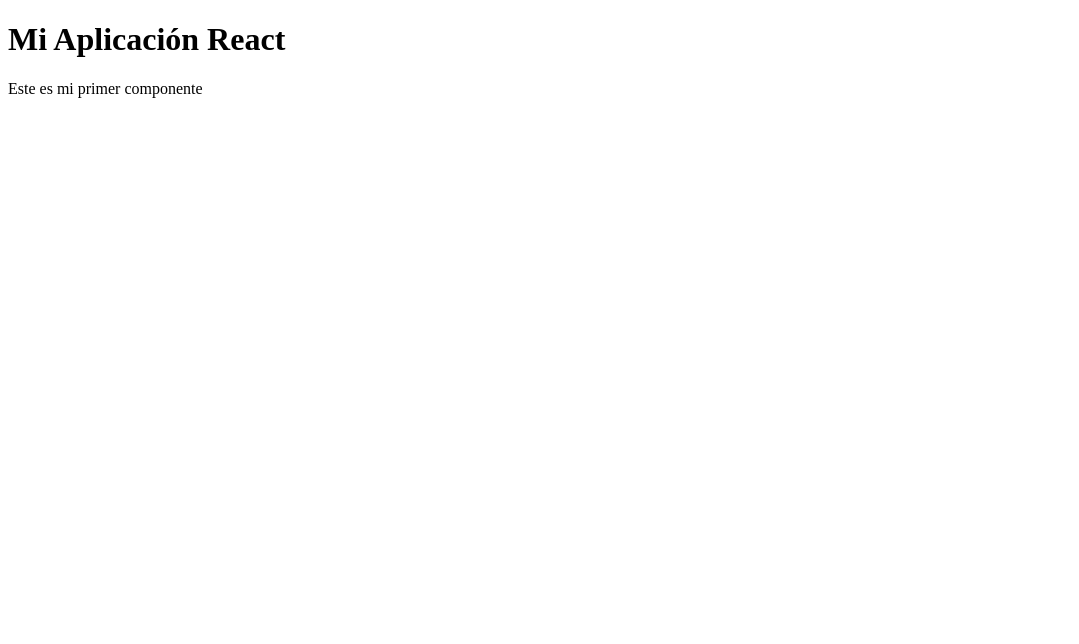
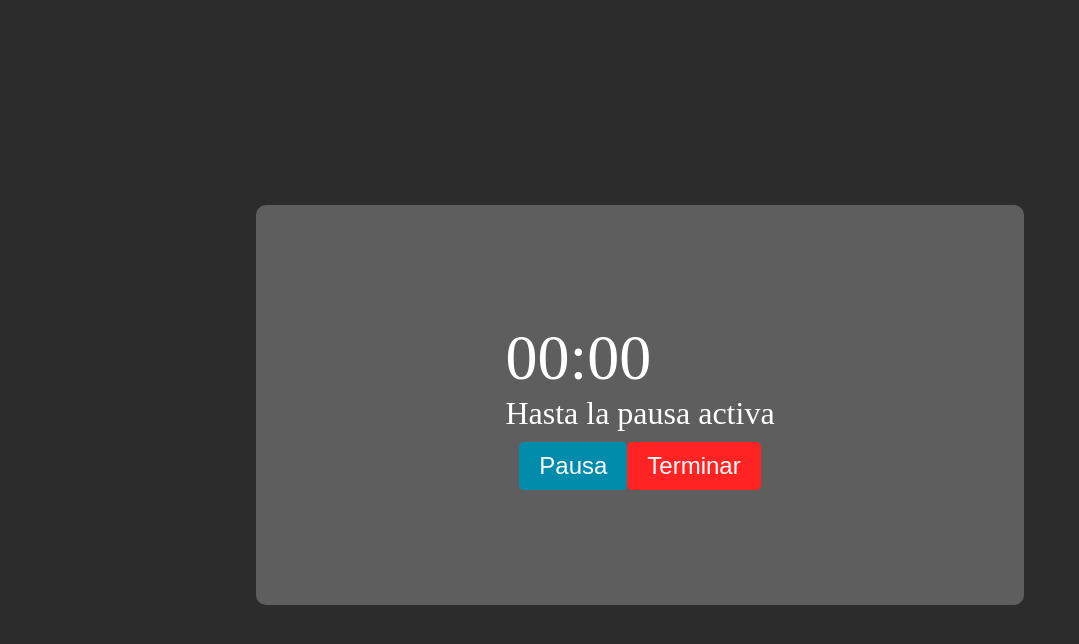
Before and after one commit to isrameve/breaky-react, a React (Vite) app: page / in a window 1280 px wide. Shown: the top 644 px of the page, without its empty margins (0-1079 px from the left). Built offline with nearby package versions, Linux system fonts and the light colour scheme.

Commit message:
first component complete

```diff
--- a/package.json
+++ b/package.json
@@ -22,6 +22,7 @@
     "eslint-plugin-react-hooks": "^5.2.0",
     "eslint-plugin-react-refresh": "^0.4.19",
     "globals": "^16.0.0",
+    "sass-embedded": "^1.89.0",
     "vite": "^6.3.5"
   }
 }
--- a/src/App.jsx
+++ b/src/App.jsx
@@ -1,9 +1,42 @@
-import MyComponent from "./components/Button";
+import "./styles/main.scss";
+
+import FullCenterSection from "./pages/FullCenterSection";
+import ContainerCenter from "./components/ContainerCenter";
+import TimerCard from "./components/TimerCard";
+import Timer from "./components/Timer";
+import Button from "./components/Button";
+
 function App() {
   return (
     <div>
-      <h1>Mi Aplicación React</h1>
-      <MyComponent />
+      <FullCenterSection>
+        <TimerCard
+          classActivity={"activeWorking"}
+          optionalClasses="textCentred bgcgray m-top10 centerCard br-10"
+        >
+          <Timer
+            className={"timerWorking"}
+            id={"timer"}
+            timerUp={"Hasta la pausa activa"}
+          />
+
+          <ContainerCenter
+            className={"containerButtonsTimerOn"}
+            id={"container-buttons-timer-on"}
+          >
+            <Button
+              className={"pausaButton"}
+              id={"pause-button"}
+              label={"Pausa"}
+            />
+            <Button
+              className={"stopButton"}
+              id={"stop-button"}
+              label={"Terminar"}
+            />
+          </ContainerCenter>
+        </TimerCard>
+      </FullCenterSection>
     </div>
   );
 }
--- a/src/components/Button.jsx
+++ b/src/components/Button.jsx
@@ -1,9 +1,9 @@
-function MyComponent() {
+function Button({ className = "", id, label }) {
   return (
-    <div>
-      <p>Este es mi primer componente</p>
-    </div>
+    <button className={className} id={id} type="button">
+      {label}
+    </button>
   );
 }
 
-export default MyComponent;
+export default Button;
--- /dev/null
+++ b/src/components/ContainerCenter.jsx
@@ -0,0 +1,9 @@
+function ContainerCenter({ className, id, children }) {
+  return (
+    <div className={className} id={id}>
+      {children}
+    </div>
+  );
+}
+
+export default ContainerCenter;
--- /dev/null
+++ b/src/components/Timer.jsx
@@ -0,0 +1,10 @@
+function Timer({ className, id, timerUp }) {
+  return (
+    <div className={className}>
+      <h2 id={id}>00:00</h2>
+      <h3>{timerUp}</h3>
+    </div>
+  );
+}
+
+export default Timer;
--- /dev/null
+++ b/src/components/TimerCard.jsx
@@ -0,0 +1,9 @@
+function TimerCard({ classActivity, optionalClasses = "", children }) {
+  return (
+    <article className={`${classActivity} ${optionalClasses}`.trim()}>
+      {children}
+    </article>
+  );
+}
+
+export default TimerCard;
--- a/src/main.jsx
+++ b/src/main.jsx
@@ -1,5 +1,7 @@
 import React from "react";
 import ReactDOM from "react-dom/client";
+
+import FullCenterSection from "./pages/FullCenterSection";
 import App from "./App";
 
 ReactDOM.createRoot(document.getElementById("root")).render(
--- /dev/null
+++ b/src/pages/FullCenterSection.jsx
@@ -0,0 +1,5 @@
+function FullCenterSection({ children }) {
+  return <section className="fullHeightCenter">{children}</section>;
+}
+
+export default FullCenterSection;
--- a/src/styles/main.scss
+++ b/src/styles/main.scss
@@ -0,0 +1,113 @@
+html {
+  box-sizing: border-box;
+}
+
+*,
+*:before,
+*:after {
+  box-sizing: inherit;
+}
+
+* {
+  margin: 0;
+  padding: 0;
+}
+
+// Estilos base
+body {
+  background-color: #2c2c2c;
+  font-family: "Itim", cursive;
+  color: white;
+}
+
+// Utilidades
+.br-10 {
+  border-radius: 10px;
+}
+
+.m-top10 {
+  margin-top: 10px;
+}
+
+.bgcgray {
+  background-color: #5e5e5e;
+}
+
+// Componente TimerCard (article)
+.activeWorking {
+  display: flex;
+  flex-direction: column;
+  justify-content: center;
+  align-items: center;
+  height: 50%;
+}
+
+// Componente Timer (div.timerWorking)
+.timerWorking {
+  h2 {
+    font-size: 4rem;
+    font-weight: lighter;
+  }
+
+  h3 {
+    font-size: 2rem;
+    font-weight: lighter;
+  }
+}
+
+// Componente Button (button)
+button {
+  border: none;
+  margin: 10px auto 0 auto;
+  padding: 10px 20px;
+  border-radius: 5px;
+  font-size: 1.5rem;
+
+  &.buttonForm {
+    width: 50%;
+    font-size: 2rem;
+    color: white;
+    background-color: #008caa;
+  }
+
+  &.startButton {
+    font-size: 4rem;
+    color: white;
+    background-color: #008caa;
+  }
+
+  &.pauseActiveButton {
+    width: 100%;
+    color: white;
+    background-color: #ff2323;
+  }
+}
+
+// Componente FullCenterSection (section)
+.fullHeightCenter {
+  display: flex;
+  align-items: center;
+  height: 100vh;
+}
+
+// Componente ContainerCenter (div)
+.centerCard {
+  margin: 10px auto 0 auto;
+  width: 60%;
+}
+
+// Contenedor de botones (para onActiveButtons)
+.containerButtonsTimerOn {
+  display: flex;
+  justify-content: space-evenly;
+
+  button:nth-child(1) {
+    background-color: #008caa;
+    color: white;
+  }
+
+  button:nth-child(2) {
+    background-color: #ff2323;
+    color: white;
+  }
+}
```
Also changed, not shown: 1 other file (tests, documents, lock files or other folders).
